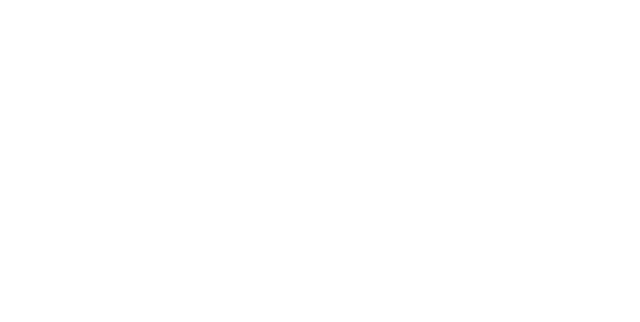
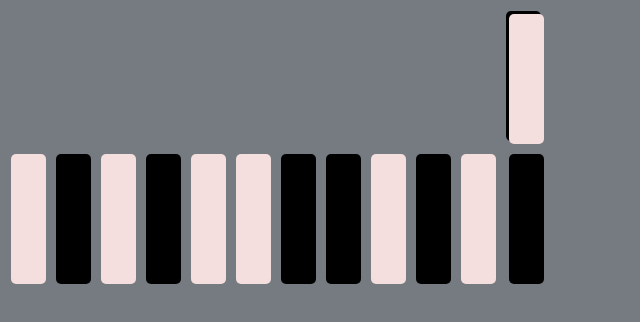
Before and after one commit to andreara123/ACTAM-repository, a plain HTML site: page Index.html in a window 1280 px wide. Shown: the whole page, without its empty margins (0-640 px from the left). Drawn offline with Linux system fonts and the light colour scheme.

Commit message:
file iniziali

```diff
--- a/Index.html
+++ b/Index.html
@@ -1,13 +1,49 @@
 <!DOCTYPE html>
-<html lang="en">
-    <head>
-        <meta charset="UTF-8">
-        <meta name="viewport" content="width=device-width, initial-scale=1.0">
-        <meta http-equiv="X-UA-Compatible" content="ie=edge">
-        <title>Document</title>
-    </head>
+<html>
+<head>
+    <meta charset='utf-8'>
+    <title>progetto</title>
+    <meta name='viewport' content='width=device-width, initial-scale=1'>
+    <link rel='stylesheet' type='text/css' media='screen' href='main.css'>
+    <script src='script.js'></script>
+</head>
+<body>
+    <div class="button color-white "></div>
+    <div class="button color-black">
+    </div>
+    <div class="button color-white ">
+    </div>
+    <div id="secondButton" class="button color-black">
+    </div>
+    <div id="firstbutton" class="button color-white">
+    </div>
+    <div id="firstbutton" class="button color-white">
+    </div>
+    <div id="secondButton" class="button color-black">
+    </div>
+    <div id="secondButton" class="button color-black">
+    </div>
 
-    <body>
-            <div id = "circle1"> </div>
-    </body>
+    <div id="firstbutton" class="button color-white">
+    </div>
+
+    <div id="secondButton" class="button color-black">
+    </div>
+
+    <div id="firstbutton" class="button color-white">
+    </div>
+
+    <div id="secondButton" class="button color-black">
+
+    <div id="firstbutton" class="button color-white">
+        </div>
+
+     <div id="secondButton" class="button color-black">
+        </div>
+
+
+
+
+
+</body>
 </html>
--- a/Style.css
+++ b/Style.css
@@ -1,6 +1,40 @@
-#circle1 {
-    width: 100px;
+#drum-machine {
+    background: lightgrey;
+    border-radius: 5px;
+    padding: 10px;
+    position: absolute;
+    left: 50%;
+    top: 50%;
+    transform: translate(-50%, -50%)
+  }
+
+  .button {
+    width: 50px;
     height: 100px;
+    background: grey;
+    border-radius: 5px;
+    display: inline-block;
+    margin: 5px;
+    border: 3px solid red;
+  }
+
+  .selected-button {
+    border-color: green;
+  }
+
+  .active-beat {
+    background-color: lightgreen;
+  }
+
+  .speaker {
+    width: 20px;
+    height: 20px;
     border-radius: 50%;
-    background-color: red;
-}
+    background: white;
+    border: 2px solid grey;
+  }
+
+  .speaker-on {
+    background: blue;
+    border-color: darkblue;
+  }
--- /dev/null
+++ b/main.css
@@ -0,0 +1,25 @@
+  body {
+    background-color: #757b80;
+  }
+
+  .button {
+    height: 130px;
+    width: 35px;
+    border-radius: 5px;
+    margin: 3px;
+    display: inline-block;
+    box-shadow: 2 px 0 3 px rgba(0,0,0,0.1) inset,-5 px 5 px 20 px rgba(0,0,0,0.2) inset,0 0 3 px rgba(0,0,0,0.2);
+    background:linear-gradient(to bottom,#fff 0%,#e9e9e9 100%)
+  }
+
+  .color-white {
+    background: rgb(245, 222, 222);
+  }
+
+  .color-black {
+    background:black;
+  }
+
+  .a,.g,.f,.d,.c {
+    margin:0 0 0 -10px
+  }
```
Also changed, not shown: package-lock.json (added), 2 other files.
